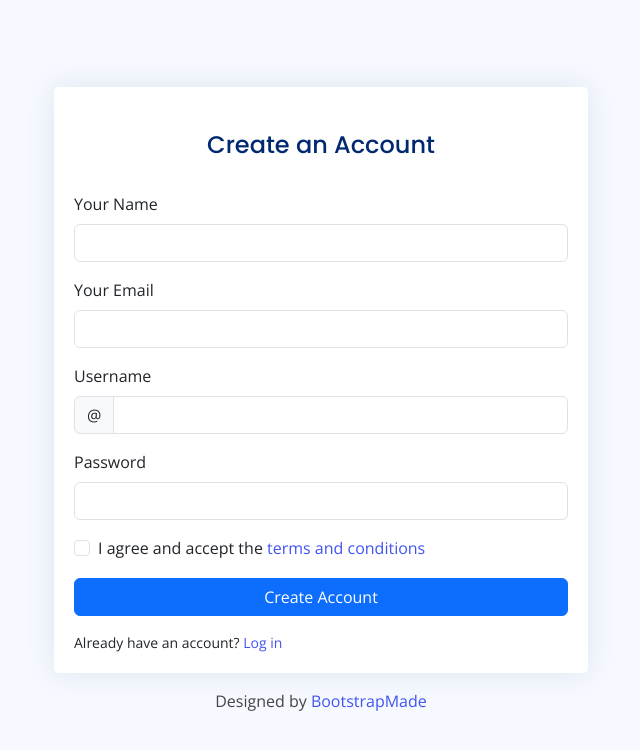
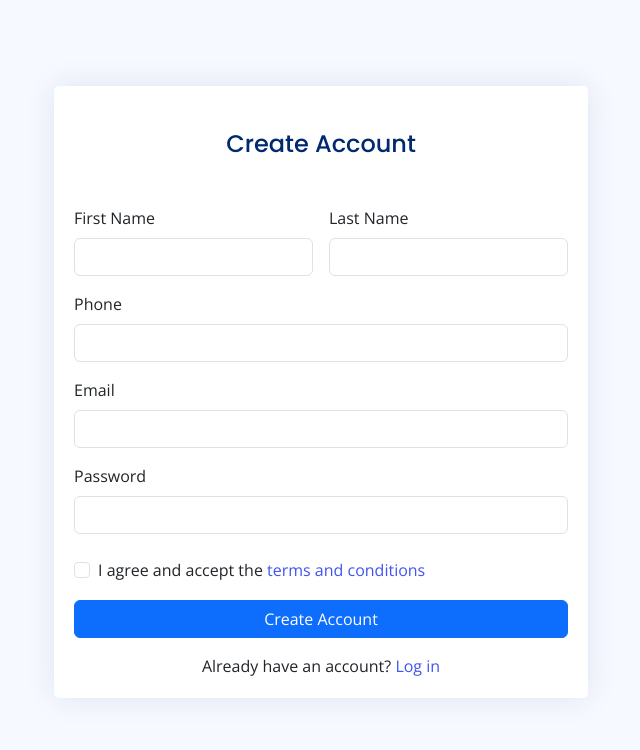
Before and after one commit to we-sunil-k001/college-management-system-crud, a PHP site: page /register.php in a window 1280 px wide. Shown: the top 750 px of the page, without its empty margins (319-959 px from the left). Run offline with PHP 8.4, Linux system fonts and the light colour scheme; some libraries are stand-ins or nearby versions.

Commit message:
Implemented User registeration
Email verification is pending.

```diff
--- a/includes/add-college.php
+++ b/includes/add-college.php
@@ -45,7 +45,7 @@ $college_id =  "Col".random_strings(8);         // This function will generate R
                             <div class="col-md-12 d-none">
                                 <div class="form-floating">
                                     <input type="text" class="form-control" name="created_by" id="created_by"
-                                           placeholder="" value="<?=$admin_id?>" required readonly>
+                                           placeholder="" value="<?=$user_id?>" required readonly>
                                 </div>
                             </div>
 
--- a/includes/login.php
+++ b/includes/login.php
@@ -24,7 +24,7 @@ if(isset($_POST['login'])){
     }
 }
 else{
-    $_SESSION['message'] = 'You need to login first';
+//    $_SESSION['message'] = 'You need to login first';
     header('location:../login.php');
 }
 ?>
--- a/login.php
+++ b/login.php
@@ -84,10 +84,10 @@
                                     ?>
 
                                     <div class="col-12">
-                                        <label for="yourUsername" class="form-label">Username</label>
+                                        <label for="yourUsername" class="form-label">Email</label>
                                         <div class="input-group has-validation">
                                             <span class="input-group-text" id="inputGroupPrepend"><i class="bi bi-person"></i></span>
-                                            <input type="text" name="username" class="form-control" id="yourUsername"
+                                            <input type="email" name="username" class="form-control" id="yourUsername"
                                                    required>
                                             <div class="invalid-feedback">Please enter your username.</div>
                                         </div>
--- a/register.php
+++ b/register.php
@@ -63,31 +63,34 @@ if(isset($_SESSION['user'])){
 
                 <div class="card-body">
 
-                  <div class="pt-4 pb-2">
-                    <h5 class="card-title text-center pb-3 fs-4">Create an Account</h5>
+                  <div class="pt-4 pb-4">
+                    <h5 class="card-title text-center pb-3 fs-4">Create Account</h5>
                   </div>
 
-                  <form class="row g-3 needs-validation" novalidate>
-                    <div class="col-12">
-                      <label for="yourName" class="form-label">Your Name</label>
-                      <input type="text" name="name" class="form-control" id="yourName" required>
-                      <div class="invalid-feedback">Please, enter your name!</div>
+                  <form class="row g-3 needs-validation" novalidate method="post" action="includes/function.php">
+                    <div class="col-6">
+                      <label for="yourName" class="form-label">First Name</label>
+                      <input type="text" name="first_name" class="form-control" id="yourName" required>
+                      <div class="invalid-feedback">Please, enter your First name!</div>
+                    </div>
+
+                    <div class="col-6">
+                      <label for="yourName" class="form-label">Last Name</label>
+                      <input type="text" name="last_name" class="form-control" id="yourName" required>
+                      <div class="invalid-feedback">Please, enter your Lasr name!</div>
                     </div>
 
                     <div class="col-12">
-                      <label for="yourEmail" class="form-label">Your Email</label>
-                      <input type="email" name="email" class="form-control" id="yourEmail" required>
-                      <div class="invalid-feedback">Please enter a valid Email adddress!</div>
+                      <label for="yourPhoneNO" class="form-label">Phone</label>
+                      <input type="tel" name="phone" class="form-control" id="yourphone" required>
+                      <div class="invalid-feedback">Please enter a valid Phone no!</div>
                     </div>
 
-                    <div class="col-12">
-                      <label for="yourUsername" class="form-label">Username</label>
-                      <div class="input-group has-validation">
-                        <span class="input-group-text" id="inputGroupPrepend">@</span>
-                        <input type="text" name="username" class="form-control" id="yourUsername" required>
-                        <div class="invalid-feedback">Please choose a username.</div>
+                      <div class="col-12">
+                          <label for="yourEmail" class="form-label">Email</label>
+                          <input type="email" name="email" class="form-control" id="yourEmail" required>
+                          <div class="invalid-feedback">Please enter a valid Email adddress!</div>
                       </div>
-                    </div>
 
                     <div class="col-12">
                       <label for="yourPassword" class="form-label">Password</label>
@@ -95,31 +98,25 @@ if(isset($_SESSION['user'])){
                       <div class="invalid-feedback">Please enter your password!</div>
                     </div>
 
-                    <div class="col-12">
+                    <div class="col-12 mt-4">
                       <div class="form-check">
-                        <input class="form-check-input" name="terms" type="checkbox" value="" id="acceptTerms" required>
+                        <input class="form-check-input" name="terms" type="checkbox" required value="" id="acceptTerms" required>
                         <label class="form-check-label" for="acceptTerms">I agree and accept the <a href="#">terms and conditions</a></label>
                         <div class="invalid-feedback">You must agree before submitting.</div>
                       </div>
                     </div>
                     <div class="col-12">
-                      <button class="btn btn-primary w-100" type="submit">Create Account</button>
+                      <button class="btn btn-primary w-100" name="register_user" type="submit">Create Account</button>
                     </div>
-                    <div class="col-12">
-                      <p class="small mb-0">Already have an account? <a href="pages-login.html">Log in</a></p>
+                    <div class="col-12 text-center">
+                      <p class="mb-0">Already have an account? <a href="login.php">Log in</a></p>
                     </div>
                   </form>
 
                 </div>
               </div>
 
-              <div class="credits">
-                <!-- All the links in the footer should remain intact. -->
-                <!-- You can delete the links only if you purchased the pro version. -->
-                <!-- Licensing information: https://bootstrapmade.com/license/ -->
-                <!-- Purchase the pro version with working PHP/AJAX contact form: https://bootstrapmade.com/nice-admin-bootstrap-admin-html-template/ -->
-                Designed by <a href="https://bootstrapmade.com/">BootstrapMade</a>
-              </div>
+
 
             </div>
           </div>
```
Also changed, not shown: includes/function.php (+41 -2 lines), uploaded_college_images/col.jpg (added), uploaded_college_images/college-demo.jpg (added).
